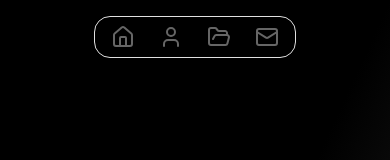
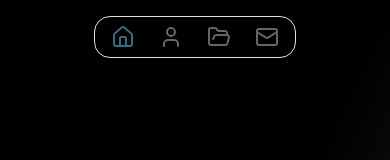
Before and after one commit to chrismat-05/thecma.xyz, a React (Vite) app: page / in a window 390 px wide. Shown: the top 160 px of the page. Built offline with nearby package versions, Linux system fonts and the light colour scheme.

Commit message:
mobile navbar

```diff
--- a/src/components/Navigation.tsx
+++ b/src/components/Navigation.tsx
@@ -60,10 +60,10 @@ const Navigation = () => {
               smooth={true}
               offset={-70}
               duration={500}
-              className="group flex flex-col items-center justify-center cursor-pointer"
-              activeClass="nav-active"
+              className="group flex flex-col items-center justify-center cursor-pointer text-muted-foreground group-hover:text-primary transition-colors duration-300"
+              activeClass="text-primary nav-active"
             >
-              <Icon size={24} className="text-muted-foreground group-hover:text-primary transition-colors duration-300" />
+              <Icon size={24} />
               <span className="sr-only">{item.name}</span>
             </Link>
           );
```
